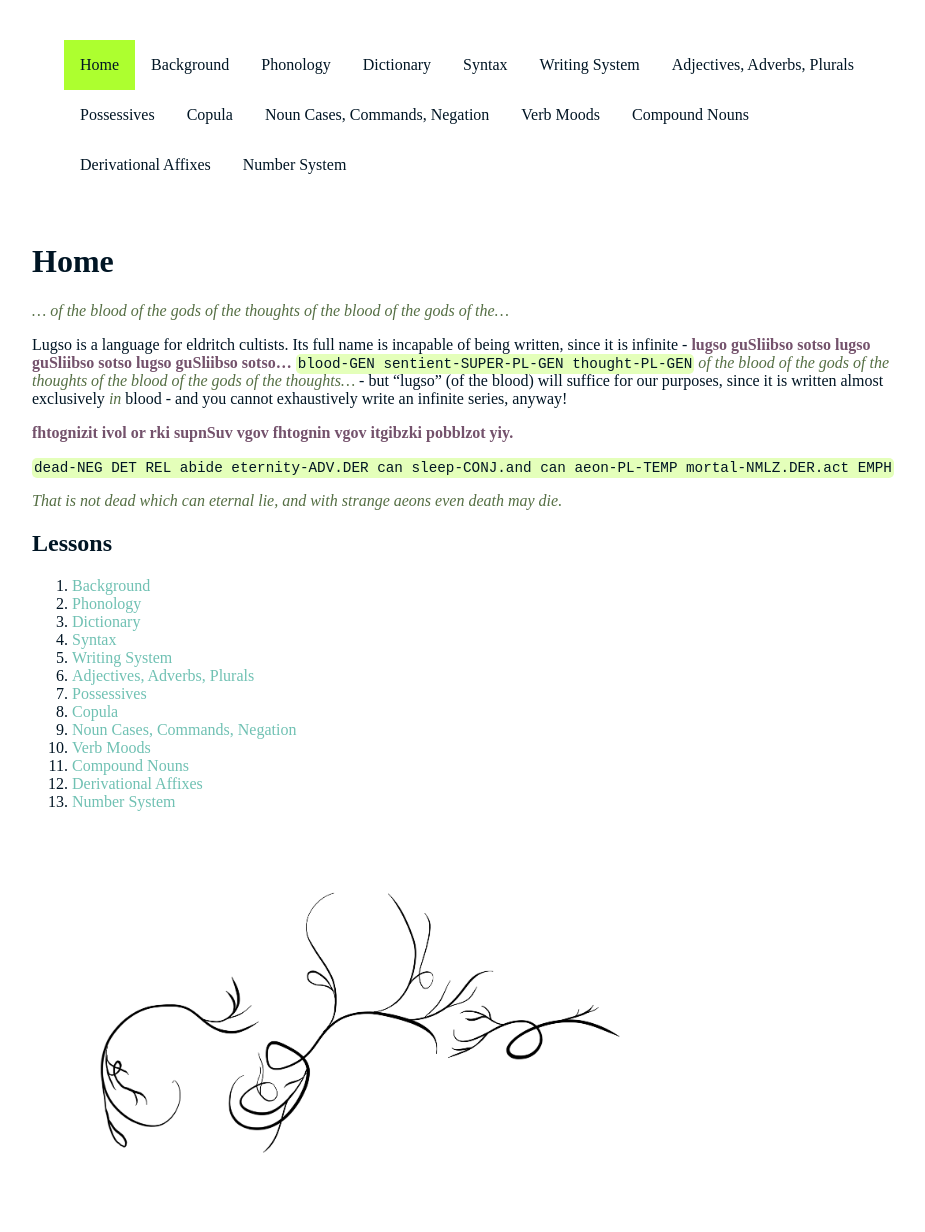
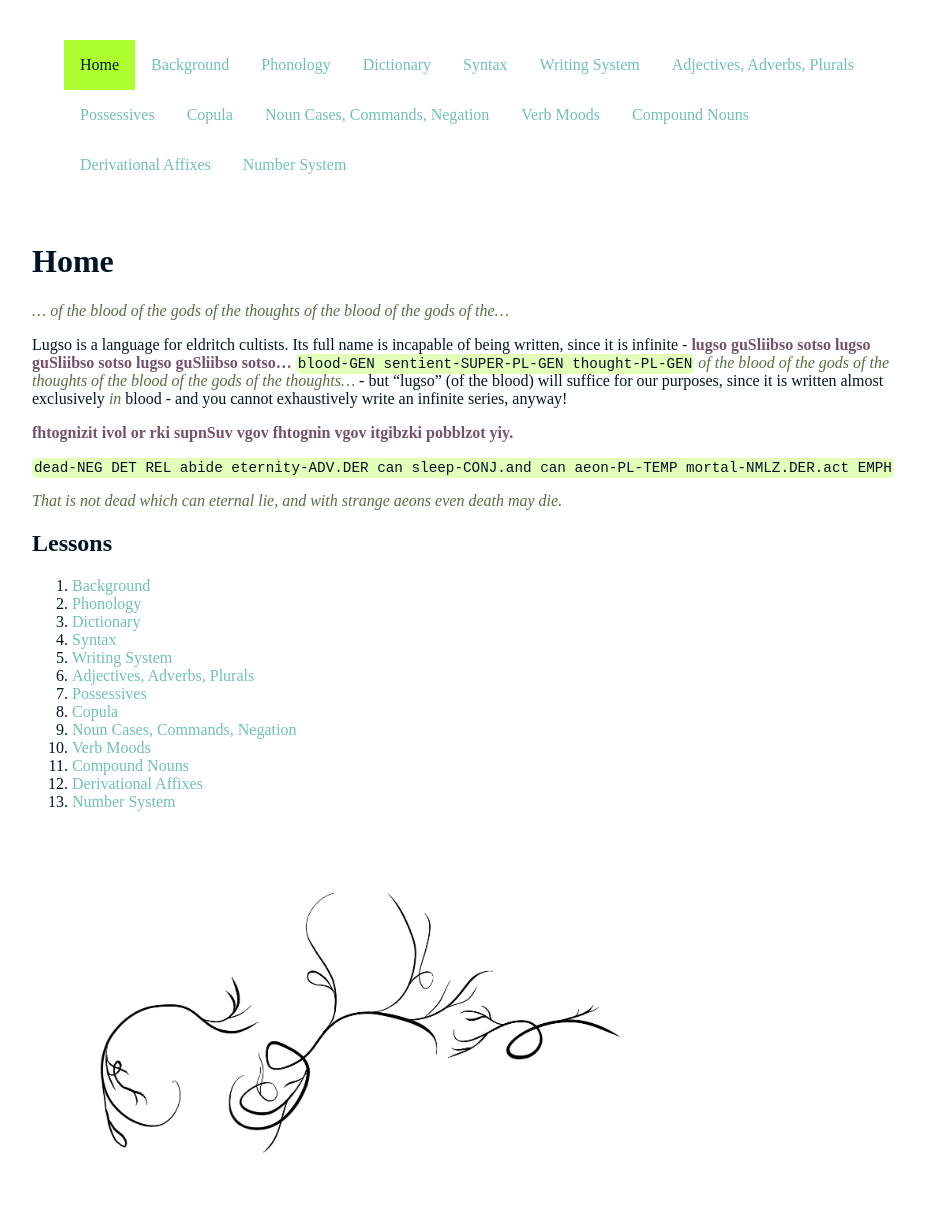
Before and after one commit to 0x70b1a5/lugso, a Jekyll site: the page built from index.md, in a window 1280 px wide. Shown: the whole page, without its empty margins (232-1157 px from the left). Built offline with Jekyll 4.4.1, drawn with Linux system fonts in a browser that asks for light colours.

Commit message:
turq a's in nav

```diff
--- a/assets/style.scss
+++ b/assets/style.scss
@@ -20,6 +20,10 @@ html {
 
         a, a:visited {
             color: $blak;
+
+            &:not(.active) {
+                color: $turq;
+            }
         }
 
         li {
```
